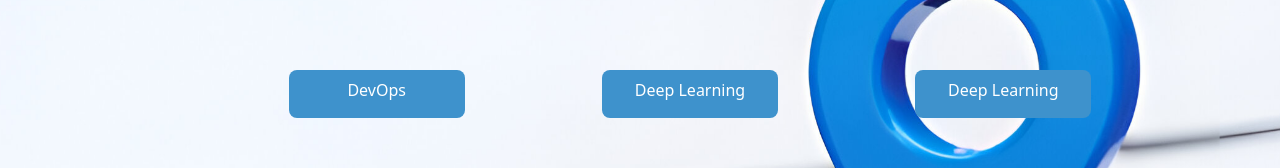
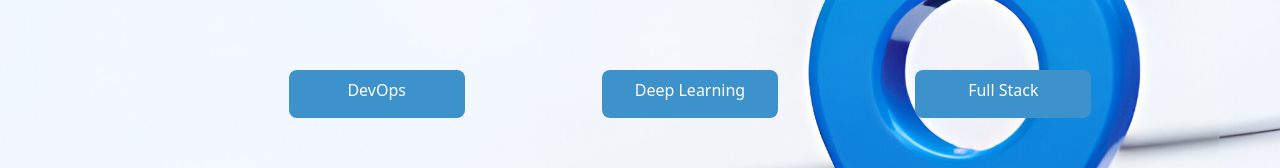
Before and after one commit to mehakSharma2/Zenith, a React (Create React App) app in the folder my-app/: page / in a window 1280 px wide. Shown: the part 1190-1358 px from the top of the page. Built offline with nearby package versions, Linux system fonts and the light colour scheme.

Commit message:
redirect roadmap page

```diff
--- a/my-app/src/App.js
+++ b/my-app/src/App.js
@@ -8,6 +8,7 @@ import {
   Route,
   Routes
 } from "react-router-dom";
+import Roadmap from './components/Roadmap';
 // import Profile from './components/Profile'
 
 
@@ -20,8 +21,9 @@ function App() {
 
     <Routes>
      <Route  path="/" element={<Main/>} />
-     <Route  path="/form" element={<Form/>} />
+     <Route  path="/Form" element={<Form/>} />
      <Route  path="/login" element={<Login/>} />
+     <Route  path="/roadmap" element={<Roadmap/>} />
         </Routes>
 
      </Router>
--- a/my-app/src/components/Form.js
+++ b/my-app/src/components/Form.js
@@ -1,6 +1,7 @@
 import React, { useState } from 'react';
 import { ref, push } from 'firebase/database';
 import { db } from '../firebaseconfig';
+import {Link} from 'react-router-dom';
 
 function App() {
   const [formData, setFormData] = useState({
@@ -91,6 +92,7 @@ function App() {
     },
     button: {
       marginTop: '20px',
+      textAlign : 'center',
       backgroundColor: '#3e92cc',
       color: 'white',
       padding: '10px',
@@ -253,7 +255,7 @@ function App() {
           </React.Fragment>
         ))}
 
-        <button type="submit" style={styles.button}>Generate Roadmap</button>
+      <Link to='/roadmap' style={styles.button}>Generate Roadmap</Link>
       </form>
     </div>
   );
--- a/my-app/src/components/Main.js
+++ b/my-app/src/components/Main.js
@@ -99,8 +99,8 @@ export default function Main(props){
         </a>
 
 
-        <a href='https://aigents.co/learn/roadmaps/deep-learning-roadmap' className='bg-[#3e92cc] w-44 h-12 text-center pt-2 rounded-lg'>
-             Deep Learning
+        <a href='https://codedamn.com/learning-path/fullstack' className='bg-[#3e92cc] w-44 h-12 text-center pt-2 rounded-lg'>
+             Full Stack
         </a>
 
 
```
